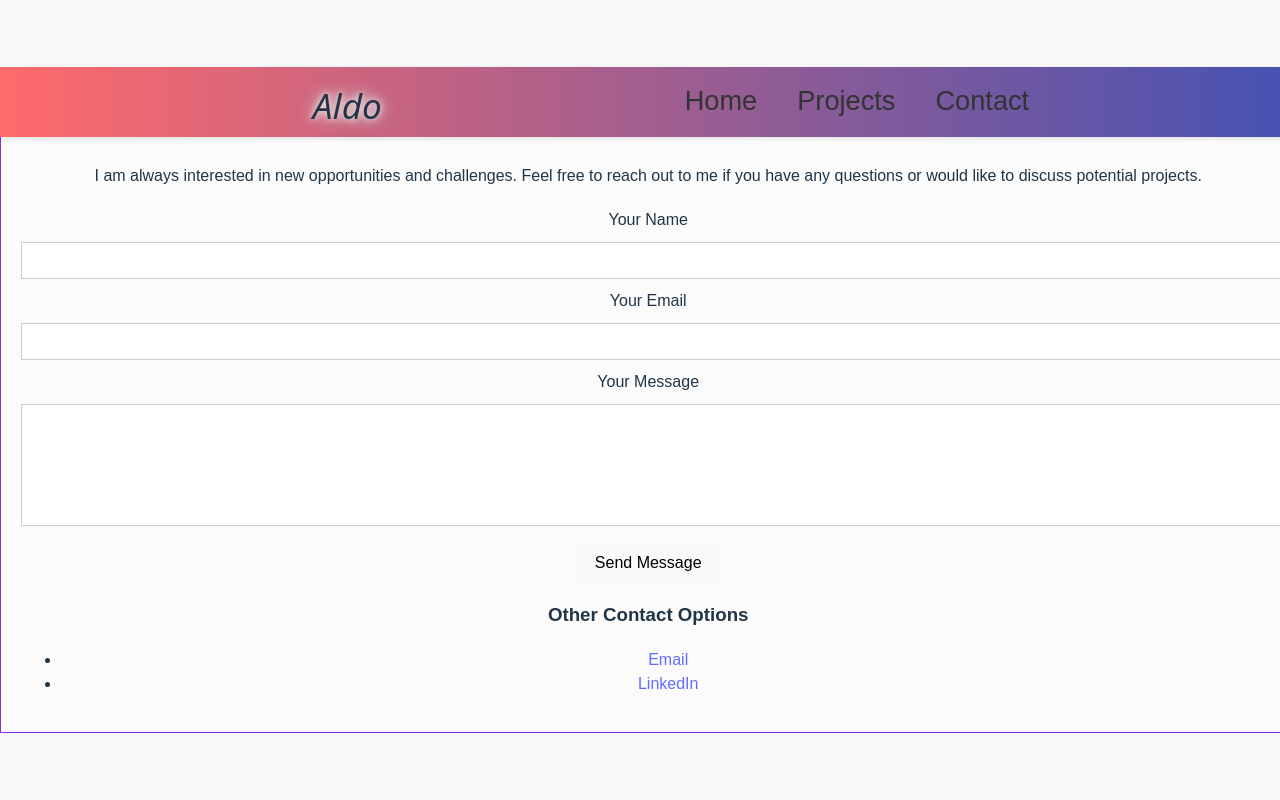
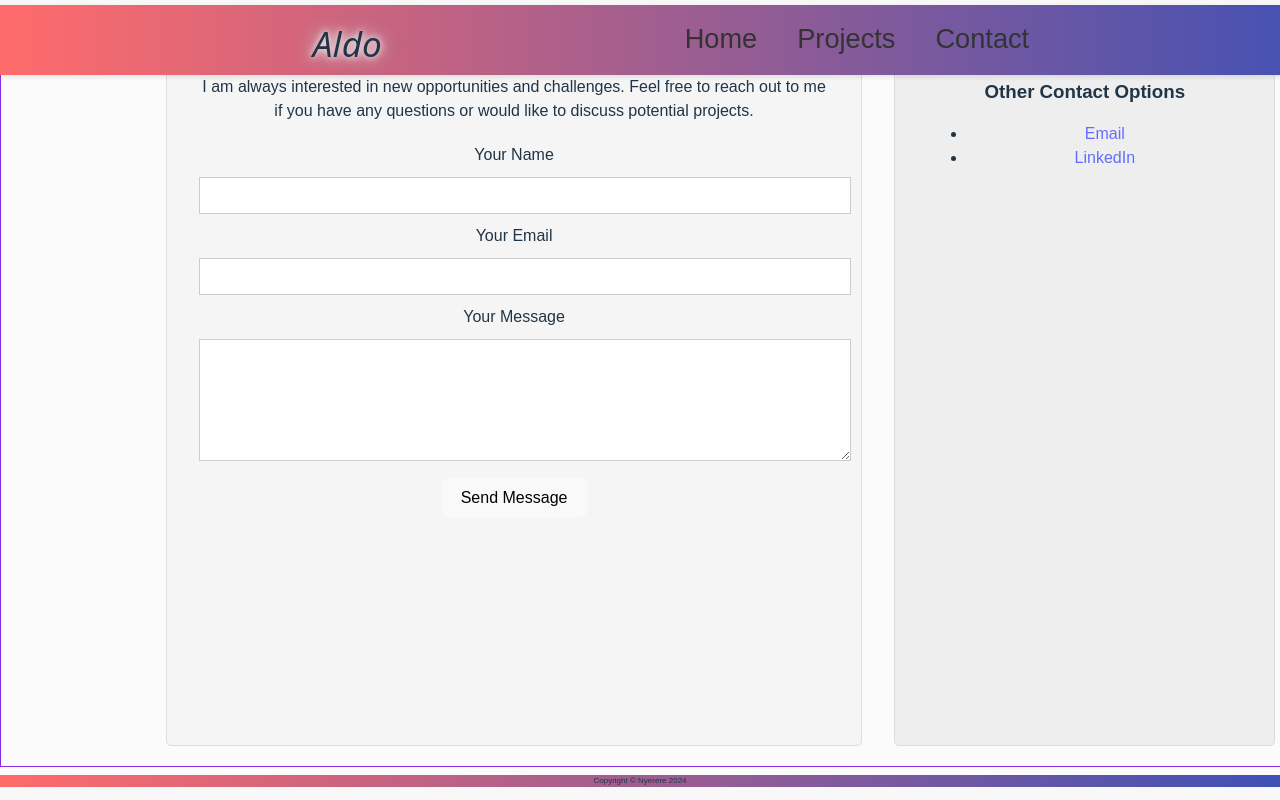
Before and after one commit to Achors/Ad-profile, a React (Vite) app in the folder client/: page /contact in a window 1280 px wide. Built offline with nearby package versions, Linux system fonts and the light colour scheme.

Commit message:
feat: contact page

```diff
--- /dev/null
+++ b/client/src/components/contact.css
@@ -0,0 +1,31 @@
+.contact {
+    display: flex;
+    flex-wrap: wrap;
+    padding: 5rem 0;
+    height: 90vh;
+  }
+
+  .content-wrapper {
+    flex: 2; /* Take up two-thirds of the available space */
+    padding: 2rem;
+    margin-right: 2rem;
+    border: 1px solid #ddd;
+    border-radius: 5px;
+    background-color: #f5f5f5; /* Light background for better readability */
+  }
+
+  .contact-form {
+    margin-bottom: 1rem;
+  }
+
+  .contact-info {
+    flex: 1; /* Take up one-third of the available space */
+    padding: 2rem;
+    border: 1px solid #ddd;
+    border-radius: 5px;
+    background-color: #eee; /* Slightly lighter background for distinction */
+  }
+
+  .contact-info h3 {
+    margin-bottom: 1rem;
+  }
--- a/client/src/components/contact.jsx
+++ b/client/src/components/contact.jsx
@@ -1,4 +1,6 @@
 import emailjs from 'emailjs-com';
+import './contact.css';
+import styles from './HomePage.module.css';
 
 function Contact() {
   const sendEmail = (e) => {
@@ -15,8 +17,10 @@ function Contact() {
   };
 
   return (
+    <>
     <section className="contact" id="contact">
       <h2>Get In Touch</h2>
+      <div className="content-wrapper">
         <p>
           I am always interested in new opportunities and challenges. Feel free
           to reach out to me if you have any questions or would like to discuss
@@ -31,6 +35,7 @@ function Contact() {
           <textarea id="message" name="message" required></textarea>
           <button type="submit">Send Message</button>
         </form>
+      </div>
       <div className="contact-info">
         <h3>Other Contact Options</h3>
         <ul>
@@ -44,6 +49,10 @@ function Contact() {
         </ul>
       </div>
     </section>
+    <footer className={styles.footer}>
+        <p> Copyright © Nyerere {new Date().getFullYear()}</p>
+      </footer>
+  </>
   );
 }
 
--- a/client/src/components/project.module.css
+++ b/client/src/components/project.module.css
@@ -12,17 +12,17 @@
 
 .project {
   display: flex;
-  background-color: transparent;
+  background-color: rgba(0, 0, 0, 0.5);
   padding: 1.5rem;
   border-radius: 8px;
   box-shadow: 0px 4px 8px rgba(0, 0, 0, 0.1);
   transition: transform 0.3s ease;
   margin: auto;
-  width: 80%;
-  height: 30vh;
+  width: 70%;
+  height: 35vh;
   margin-bottom: 10px;
   margin-top: 10px;
-  opacity: 0.7;
+
 }
 
 .project:nth-child(odd) {
```
Lines whose indentation alone changed are shown as unchanged.
